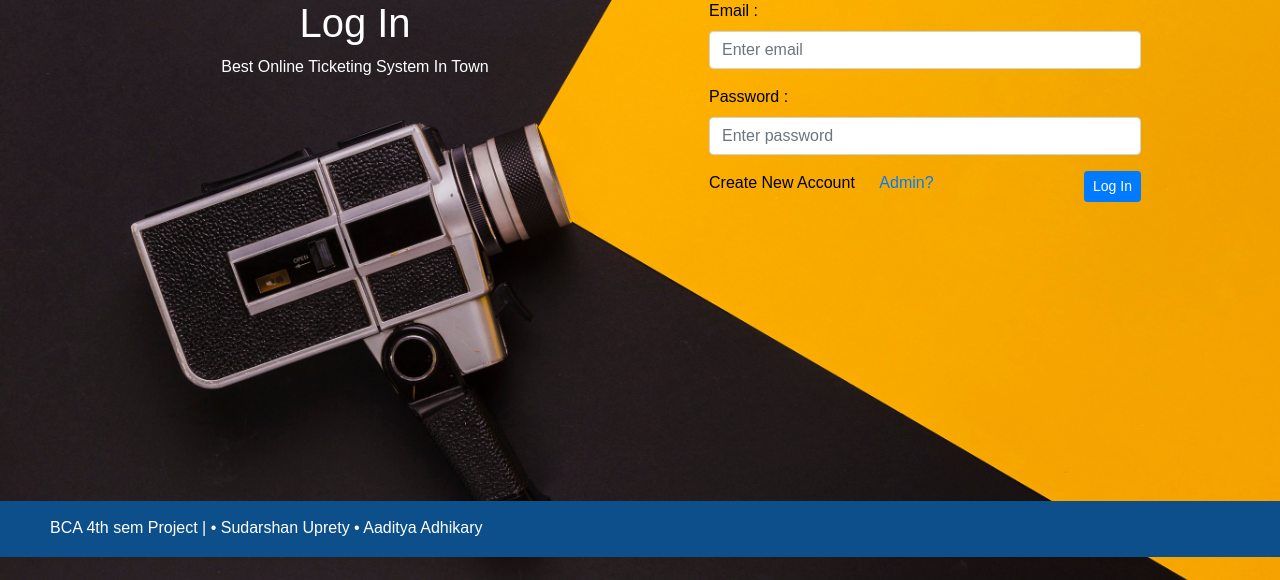
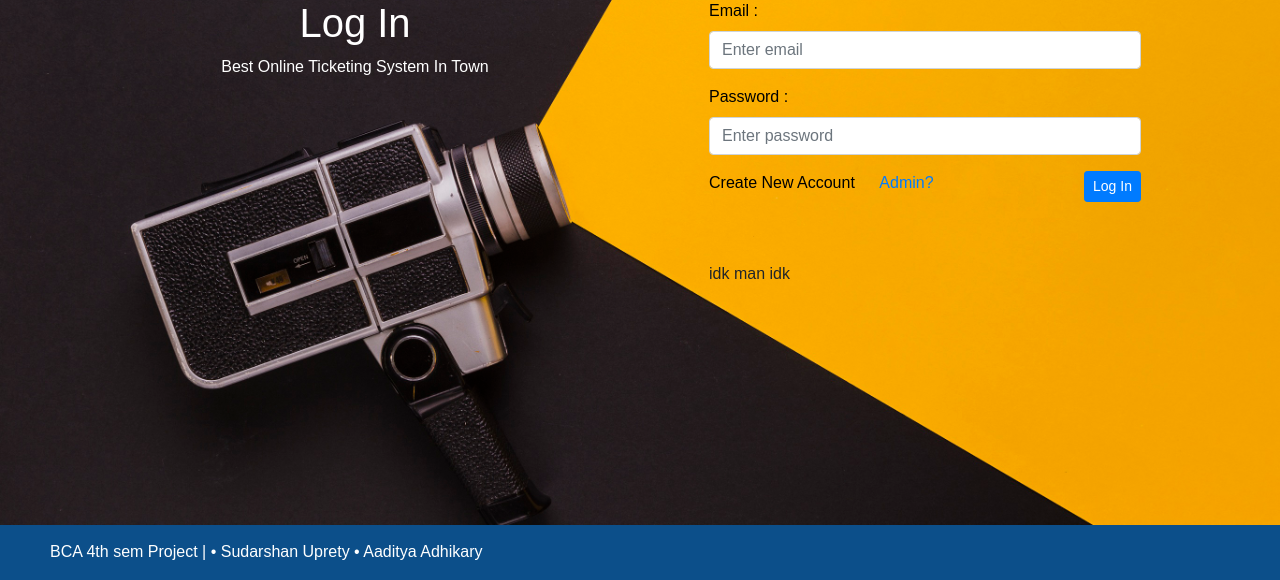
Before and after one commit to sudarshan-uprety/Movie_Booking_System, a PHP site: page /text.php in a window 1280 px wide. Shown: the part 201-781 px from the top of the page. Run offline with PHP 8.4, Linux system fonts and the light colour scheme; some web fonts are replaced.

Commit message:
Update text.php

```diff
--- a/text.php
+++ b/text.php
@@ -133,7 +133,7 @@ if(isset($_POST['submit'])){
                         <div class="text-danger"><?php echo $admin_error; ?></div>
 
 
-
+      <p1>idk man idk</p1)
 
 
 
```
